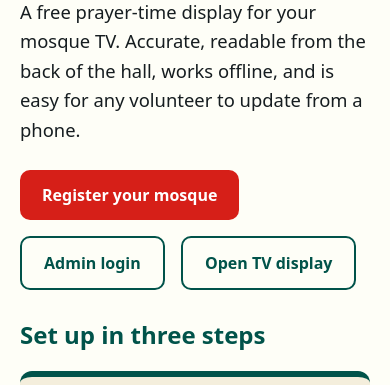
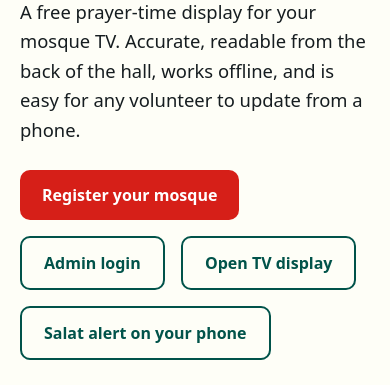
Before and after one commit to Gorse-Hill/Masjid-Pulse, a website: page public/index.html in a window 390 px wide. Shown: the part 404-789 px from the top of the page. Drawn offline with Linux system fonts and the light colour scheme.

Commit message:
Add a phone Salat alert page

```diff
--- a/public/index.html
+++ b/public/index.html
@@ -96,6 +96,7 @@
       <a class="btn" href="/admin/#/register">Register your mosque</a>
       <a class="btn alt" href="/admin/">Admin login</a>
       <a class="btn alt" href="/tv/">Open TV display</a>
+      <a class="btn alt" href="/phone/">Salat alert on your phone</a>
       <h2>Set up in three steps</h2>
       <ol>
         <li>Register your mosque and enter today's adhan and iqamah times.</li>
```
